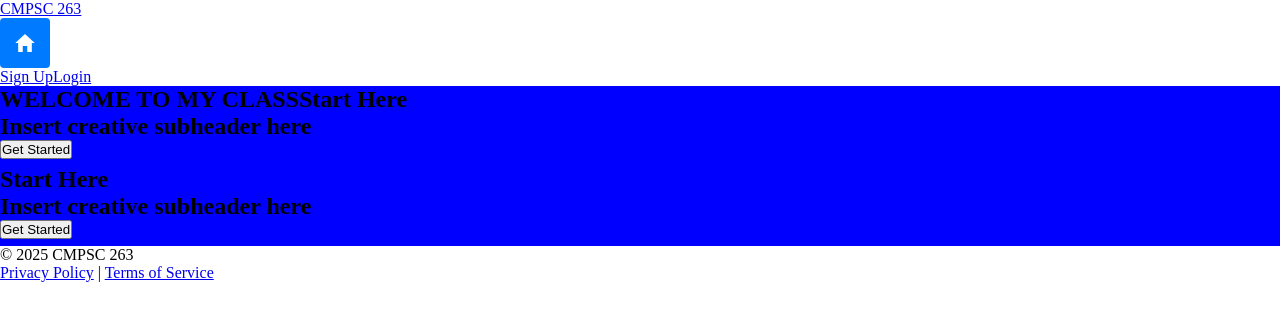
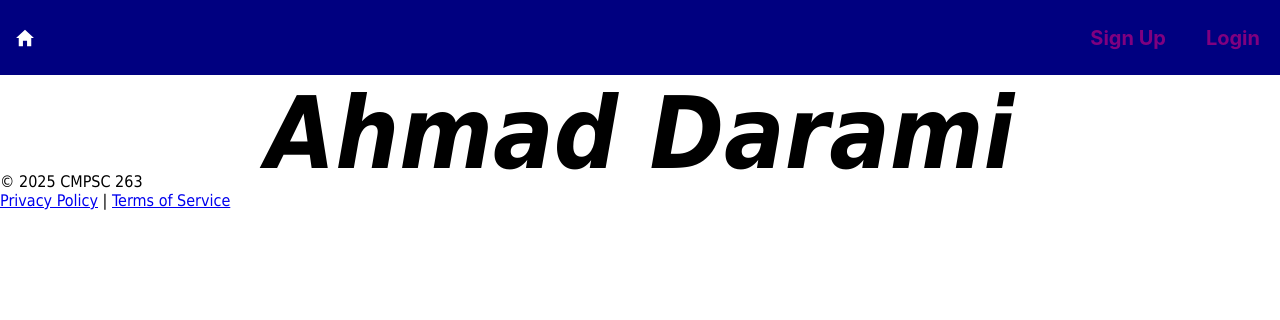
Before and after one commit to Ahmad-Darami/Website-Stack, a Next.js app: page / in a window 1280 px wide. Shown: the top 320 px of the page. Built offline with nearby package versions, Linux system fonts and the light colour scheme; no server answers.

Commit message:
Second Commit, Added features in homepage and fixed issues

```diff
--- /dev/null
+++ b/Styles/GlobalStyles.js
@@ -0,0 +1,12 @@
+import { createGlobalStyle } from "styled-components";
+
+const FontStyles = createGlobalStyle`
+  @import url('https://fonts.googleapis.com/css2?family=Inter:wght@100;200;300;400;500;600;700;800;900&display=swap');
+
+  body {
+    font-family: Tahoma, sans-serif;
+    font-weight: normal;
+  }
+`;
+
+export default FontStyles;
--- a/components/Dashboard/Home.js
+++ b/components/Dashboard/Home.js
@@ -17,14 +17,14 @@ const Square = styled(Link)`
   justify-content: center;
   width: 50px; // Adjust the size as needed
   height: 50px; // Adjust the size as needed
-  background-color: #007bff; // Adjust the background color as needed
+  background-color; // Adjust the background color as needed
   color: white;
   border-radius: 4px; // Adjust for square or rounded corners
   text-decoration: none;
 
   svg {
-    width: 24px; // Adjust icon size as needed
-    height: 24px; // Adjust icon size as needed
+    width: 22px; // Adjust icon size as needed
+    height: 22px; // Adjust icon size as needed
   }
 
   &:hover {
--- a/components/Dashboard/Navbar.js
+++ b/components/Dashboard/Navbar.js
@@ -4,27 +4,40 @@ import Link from 'next/link'
 import { logOut } from '@/backend/Auth';
 import { useStateContext } from '@/context/StateContext';
 import Home from '@/components/Dashboard/Home'
+import FontStyles from '@/Styles/GlobalStyles';
+
 const Navbar = () => {
   const { setUser } = useStateContext()
 
+
   return (
+    <>
+    <FontStyles />
     <Nav>
-      <Logo onClick={() => logOut(setUser)} href="/">CMPSC 263</Logo>
-      <Home></Home>
+      <Home> </Home>
       <NavLinks>
-        <ButtonLink href="/auth/signup">Sign Up</ButtonLink>
-        <ButtonLink href="/auth/login">Login</ButtonLink>
+
+        <ButtonLink  href="/auth/signup">Sign Up</ButtonLink>
+        <ButtonLink  href="/auth/login">Login</ButtonLink>
+
+
       </NavLinks>
     </Nav>
+    </>
   );
 };
 
 const Nav = styled.nav`
-
+background-color: navy;
+display: flex;
+align-items:center;
+justify-content: space-between;
+gap: 25px;
+height: 75px;
 `;
 
 const Logo = styled(Link)`
-
+align-items:left;
 `;
 
 const NavLinks = styled.div`
@@ -33,6 +46,13 @@ const NavLinks = styled.div`
 
 const ButtonLink = styled(Link)`
 
+padding: 10px 20px; /* Adds padding */
+text-decoration: none; /* Optional: Remove underline */
+display: inline-block; /* Ensures padding works properly */
+font-family: "Inter",sans-serif;
+font-size: 20px;
+font-weight:bold;
+color: Purple;
 `;
 
 export default Navbar;
--- a/components/LandingPage/Hero.js
+++ b/components/LandingPage/Hero.js
@@ -1,20 +1,25 @@
 import React from 'react';
 import styled from 'styled-components';
+import { useState, useEffect } from "react";
 
-const Hero = ({text}) => {
+const fonts = [
+  "Arial", "Verdana", "Courier New", "Georgia",
+  "Tahoma", "Times New Roman", "Trebuchet MS", "Comic Sans MS"
+];
+
+const Hero = () => {
   return (
     <Section>
       <Overlay>
         <Container>
           <HeroTextColumn>
             <Header>
-              {text}
-              <Highlight>Start Here</Highlight>
+              <Highlight>
+                Ahmad Darami
+              {/* <FontChanger/> */}
+              </Highlight>
+
             </Header>
-            <SubheaderAndStarsColumn>
-              <SubHeader>Insert creative subheader here</SubHeader>
-              <CTAButton>Get Started</CTAButton>
-            </SubheaderAndStarsColumn>
           </HeroTextColumn>
         </Container>
       </Overlay>
@@ -23,9 +28,11 @@ const Hero = ({text}) => {
 };
 
 const Section = styled.section`
-background-color: blue;
+text-align: center;
+font-style:italic;
 width: 100%;
 height: 10vh;
+display: inline-block;
 `;
 
 const Overlay = styled.div`
@@ -41,6 +48,13 @@ const Header = styled.h1`
 `;
 
 const Highlight = styled.span`
+text-align: center;
+font-style:italic;
+width: 100%;
+;
+font-size: 100px;
+font-weight: 600;
+transition: font-family 0.3s ease-in-out;
 `;
 
 const SubHeader = styled.h2`
@@ -54,5 +68,23 @@ const SubheaderAndStarsColumn = styled.div`
 const CTAButton = styled.button`
 
 `;
+// const FontChanger = () => {
+//   const [font, setFont] = useState(fonts[0]);
+
+//   useEffect(() => {
+//     const interval = setInterval(() => {
+//       setFont((prevFont) => {
+//         const nextIndex = (fonts.indexOf(prevFont) + 1) % fonts.length;
+//         return fonts[nextIndex];
+//       });
+//     }, 300); // Changes font every 300ms
+
+//     return () => clearInterval(interval); // Cleanup on unmount
+//   }, []);
+
+//   return <Highlight style={{ fontFamily: font }} >Ahmad Darami</Highlight>;
+// };
+
+
 
 export default Hero;
--- a/package.json
+++ b/package.json
@@ -14,7 +14,7 @@
     "crypto": "^1.0.1",
     "firebase": "^10.8.1",
     "mvp-starter": "file:",
-    "next": "13.5.4",
+    "next": "^13.5.8",
     "react": "^18",
     "react-dom": "^18",
     "react-icons": "^5.0.1",
--- a/pages/index.js
+++ b/pages/index.js
@@ -7,7 +7,7 @@ export default function Home() {
     <>
         <Navbar/>
         <Hero text={'WELCOME TO MY CLASS'} />
-        <Hero />
+
         <Footer />
     </>
   )
```
Also changed, not shown: 1 other file (tests, documents, lock files or other folders).
